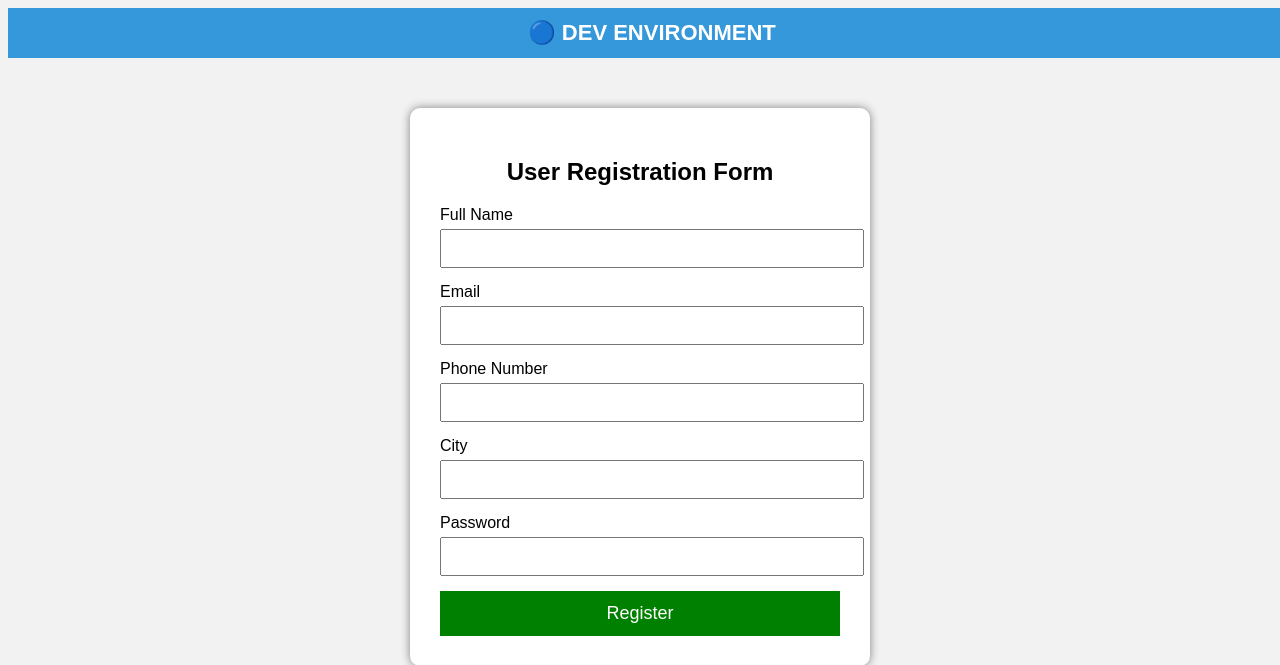
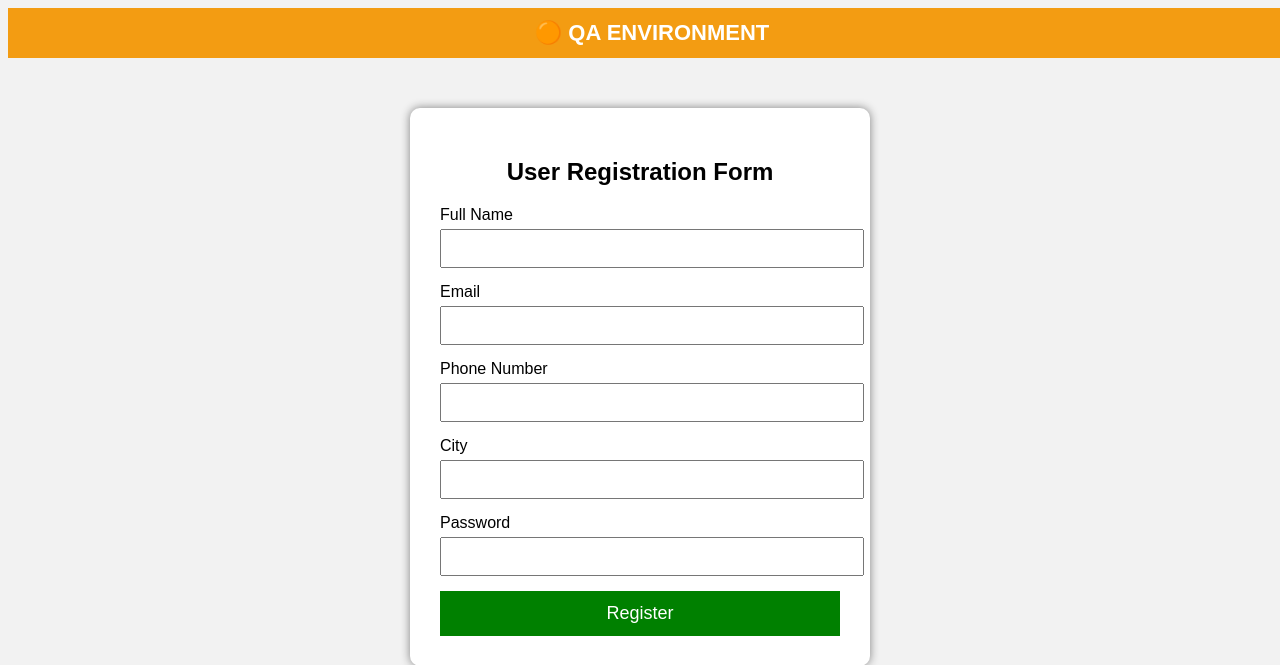
Before and after one commit to HRRSH471/Registration-Form-GCP-DevOps, a Flask app: page / in a window 1280 px wide. Shown: the top 665 px of the page. Run offline with Flask 3, Linux system fonts and the light colour scheme.

Commit message:
Updated QA environment banner

```diff
--- a/registration-app/templates/index.html
+++ b/registration-app/templates/index.html
@@ -10,8 +10,8 @@
 
 <body>
 
-<div class="environment-banner dev">
-    🔵 DEV ENVIRONMENT
+<div class="environment-banner qa">
+    🟠 QA ENVIRONMENT
 </div>
 
 
```
